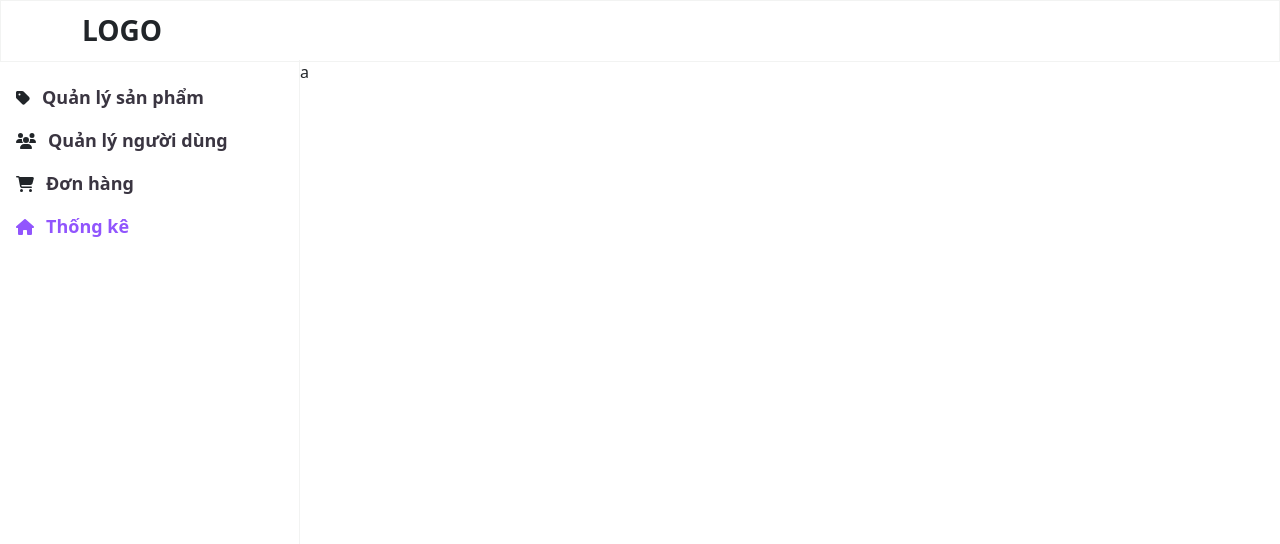
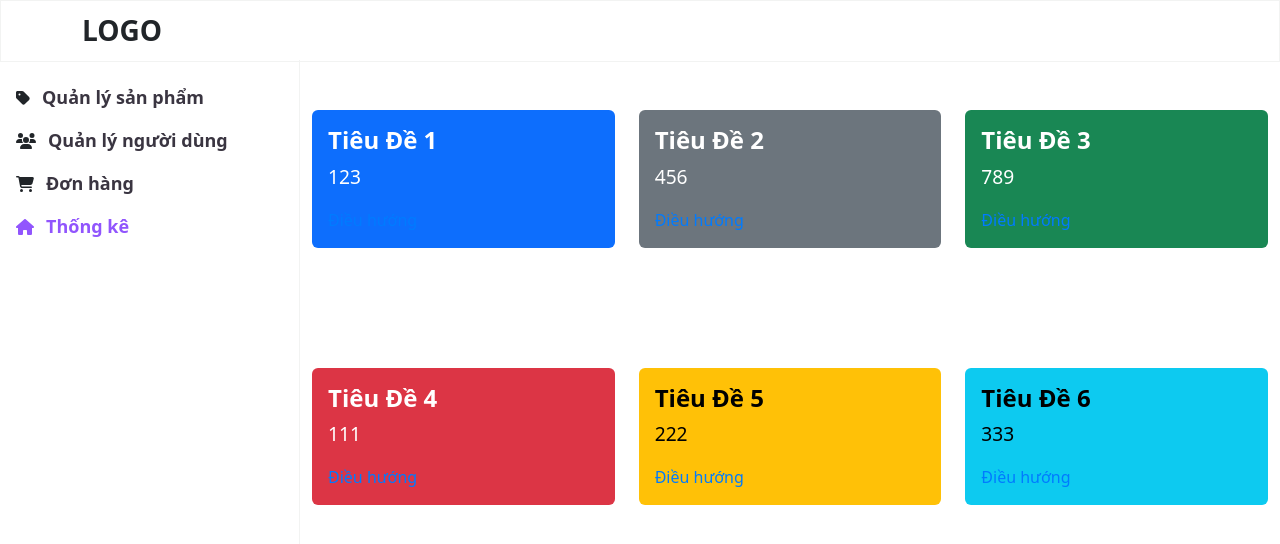
Before and after one commit to Knggui1hdndn/web_sever_datn, a Vue app in the folder admin-shop/: page / in a window 1280 px wide. Shown: the top 544 px of the page. Built offline with nearby package versions, Linux system fonts and the light colour scheme.

Commit message:
Your commit message here

```diff
--- a/admin-shop/package.json
+++ b/admin-shop/package.json
@@ -16,7 +16,8 @@
     "@fortawesome/vue-fontawesome": "^3.0.3",
     "@popperjs/core": "^2.11.8",
     "axios": "^1.6.2",
-    "bootstrap": "^5.2.3",
+    "bootstrap": "^5.3.2",
+    "bootstrap-vue": "^2.23.1",
     "vue": "^3.3.4",
     "vue-router": "^4.2.2"
   },
--- a/admin-shop/src/App.vue
+++ b/admin-shop/src/App.vue
@@ -3,6 +3,7 @@
 </template>
 
 <script setup>
+
 </script>
 
 <style scoped>
--- a/admin-shop/src/components/InputComp.vue
+++ b/admin-shop/src/components/InputComp.vue
@@ -33,7 +33,7 @@ export default {
     hideMessage: Boolean,
     placeholder: String,
     rules: Array,
-    modelValue: String,
+    modelValue: String | Number,
     dateType: Boolean,
   },
   data() {
--- a/admin-shop/src/views/Home.vue
+++ b/admin-shop/src/views/Home.vue
@@ -1,12 +1,169 @@
 <template>
   <div>
-    a
+    <!-- Top Section -->
+    <div class="top-section">
+      <div class="container">
+        <div class="row">
+          <div class="col">
+            <div class="card text-bg-primary">
+              <div class="card-body">
+                <h5 class="card-title">Tiêu Đề 1</h5>
+                <p class="card-text">{{ dataTop1 }}</p>
+                <a href="#" class="arrow-link">Điều hướng <i class="fas fa-arrow-right"></i></a>
+              </div>
+            </div>
+          </div>
+          <div class="col">
+            <div class="card text-bg-secondary">
+              <div class="card-body">
+                <h5 class="card-title">Tiêu Đề 2</h5>
+                <p class="card-text">{{ dataTop2 }}</p>
+                <a href="#" class="arrow-link">Điều hướng <i class="fas fa-arrow-right"></i></a>
+              </div>
+            </div>
+          </div>
+          <div class="col">
+            <div class="card text-bg-success">
+              <div class="card-body">
+                <h5 class="card-title">Tiêu Đề 3</h5>
+                <p class="card-text">{{ dataTop3 }}</p>
+                <a href="#" class="arrow-link">Điều hướng <i class="fas fa-arrow-right"></i></a>
+              </div>
+            </div>
+          </div>
+        </div>
+      </div>
+    </div>
+
+    <!-- Bottom Section -->
+    <div class="bottom-section">
+      <div class="container">
+        <div class="row">
+          <div class="col">
+            <div class="card text-bg-danger">
+              <div class="card-body">
+                <h5 class="card-title">Tiêu Đề 4</h5>
+                <p class="card-text">{{ dataBottom1 }}</p>
+                <a href="#" class="arrow-link">Điều hướng <i class="fas fa-arrow-right"></i></a>
+              </div>
+            </div>
+          </div>
+          <div class="col">
+            <div class="card text-bg-warning">
+              <div class="card-body">
+                <h5 class="card-title">Tiêu Đề 5</h5>
+                <p class="card-text">{{ dataBottom2 }}</p>
+                <a href="#" class="arrow-link">Điều hướng <i class="fas fa-arrow-right"></i></a>
+              </div>
+            </div>
+          </div>
+          <div class="col">
+            <div class="card text-bg-info">
+              <div class="card-body">
+                <h5 class="card-title">Tiêu Đề 6</h5>
+                <p class="card-text">{{ dataBottom3 }}</p>
+                <a href="#" class="arrow-link">Điều hướng <i class="fas fa-arrow-right"></i></a>
+              </div>
+            </div>
+          </div>
+
+        </div>
+
+      </div>
+    </div>
+    <div>
+      <b-form-group label="Chọn khoảng ngày">
+      <b-row>
+        <b-col>
+          <b-form-datepicker
+            v-model="startDate"
+            placeholder="Ngày bắt đầu"
+            class="mb-2"
+          ></b-form-datepicker>
+        </b-col>
+        <b-col>
+          <b-form-datepicker
+            v-model="endDate"
+            placeholder="Ngày kết thúc"
+          ></b-form-datepicker>
+        </b-col>
+      </b-row>
+    </b-form-group>
+    <b-form-group label="Chọn khoảng ngày">
+      <b-row>
+        <b-col>
+          <b-form-datepicker
+            v-model="startDate"
+            placeholder="Ngày bắt đầu"
+            class="mb-2"
+          ></b-form-datepicker>
+        </b-col>
+        <b-col>
+          <b-form-datepicker
+            v-model="endDate"
+            placeholder="Ngày kết thúc"
+          ></b-form-datepicker>
+        </b-col>
+      </b-row>
+    </b-form-group>
+  </div>
   </div>
 </template>
 
 <script setup>
+
+
+
+  const dataTop1 = "123";
+  const dataTop2 = "456";
+  const dataTop3 = "789";
+  const dataBottom1 = "111";
+  const dataBottom2 = "222";
+  const dataBottom3 = "333";
 </script>
 
 <style scoped>
+  /* Add any custom styles as needed */
+  .top-section,
+  .bottom-section {
+    padding: 50px 0;
+  }
 
-</style>
+  .card {
+    border: none;
+    margin-bottom: 20px;
+  }
+
+  .card-title {
+    font-size: 1.5rem;
+    font-weight: bold;
+  }
+
+  .card-text {
+    font-size: 1.2rem;
+  }
+
+  .arrow-link {
+    display: block;
+    margin-top: 10px;
+    color: #007bff; /* Bootstrap primary color */
+  }
+
+  .arrow-link i {
+    margin-left: 5px;
+  }
+
+  .text-bg-primary {
+    background-color: #007bff; /* Bootstrap primary color */
+    color: #fff;
+  }
+
+  .text-bg-secondary {
+    background-color: #6c757d; /* Bootstrap secondary color */
+    color: #fff;
+  }
+
+  .text-bg-success {
+    background-color: #28a745; /* Bootstrap success color */
+  }
+  </style>
--- a/admin-shop/src/views/user/ListUser.vue
+++ b/admin-shop/src/views/user/ListUser.vue
@@ -6,61 +6,54 @@
         <tr>
           <th scope="col">#</th>
           <th scope="col">Username</th>
-          <th scope="col">Tên</th>
+          <th scope="col">Ảnh đại diện</th>
+          <th scope="col">Email</th>
           <th scope="col">Số điện thoại</th>
           <th scope="col">Địa chỉ</th>
-          <th scope="col">Email</th>
-           <th scope="col">Employed</th>
-
+          <th scope="col">Employed</th>
         </tr>
       </thead>
       <tbody>
-        <tr>
-          <th scope="row">1</th>
-          <td>Product 1</td>
-          <td>500000</td>
-          <td>250</td>
-          <td>120</td>
-          <td>20%</td>
-          <td>  <select name="emp" disabled>
-    <option>No</option>
-    <option>Yes</option>
-  </select></td>
-
+        <tr v-for="(item, index) in data" :key="item.id">
+          <th scope="row">{{ ++index }}</th>
+          <td>{{ item.name }}</td>
+          <td>
+            <img :src="item.avatar" alt="Avatar" class="avatar-image" />
+          </td>
+          <td>{{ item.email }}</td>
+          <td>{{ item.phoneNumber }}</td>
+          <td>{{ item.address }}</td>
+          <td>
+            <select name="emp" :disabled="true">
+              <option>{{ item.employed ? 'Yes' : 'No' }}</option>
+            </select>
+          </td>
         </tr>
       </tbody>
     </table>
   </div>
 </template>
 
-<script setup>
-
-</script>
-
 <style scoped>
-.action-icon {
-  display: inline-flex;
-  align-items: center;
-  justify-content: center;
-  width: 32px;
-  height: 32px;
+.avatar-image {
+  width: 40px;
+  height: 40px;
   border-radius: 50%;
-  /* background-color: #ddd; */
-  font-size: 20px;
-  margin: 0 4px;
-  cursor: pointer;
-  transition: all linear .3s;
-}
-.action-icon:hover {
-  background-color: #ddd;
-}
-.action-icon  .icon {
-  font-size: 18px;
-}
-.icon.edit {
-  color: #3267e4;
-}
-.icon.delete {
-  color: #FF4C51;
+  object-fit: cover;
 }
 </style>
+
+<script setup>
+import ApiService from "@/services/api.service";
+import { ref } from "vue";
+
+const data = ref([]);
+
+async function fetchData() {
+  const response = await ApiService.get("/users/listUser");
+  data.value = response.data;
+  console.log(response.data);
+}
+
+fetchData();
+</script>
```
Also changed, not shown: admin-shop/src/views/product/EditProduct.vue (+94 -51 lines), 1 other file (tests, documents, lock files or other folders).
